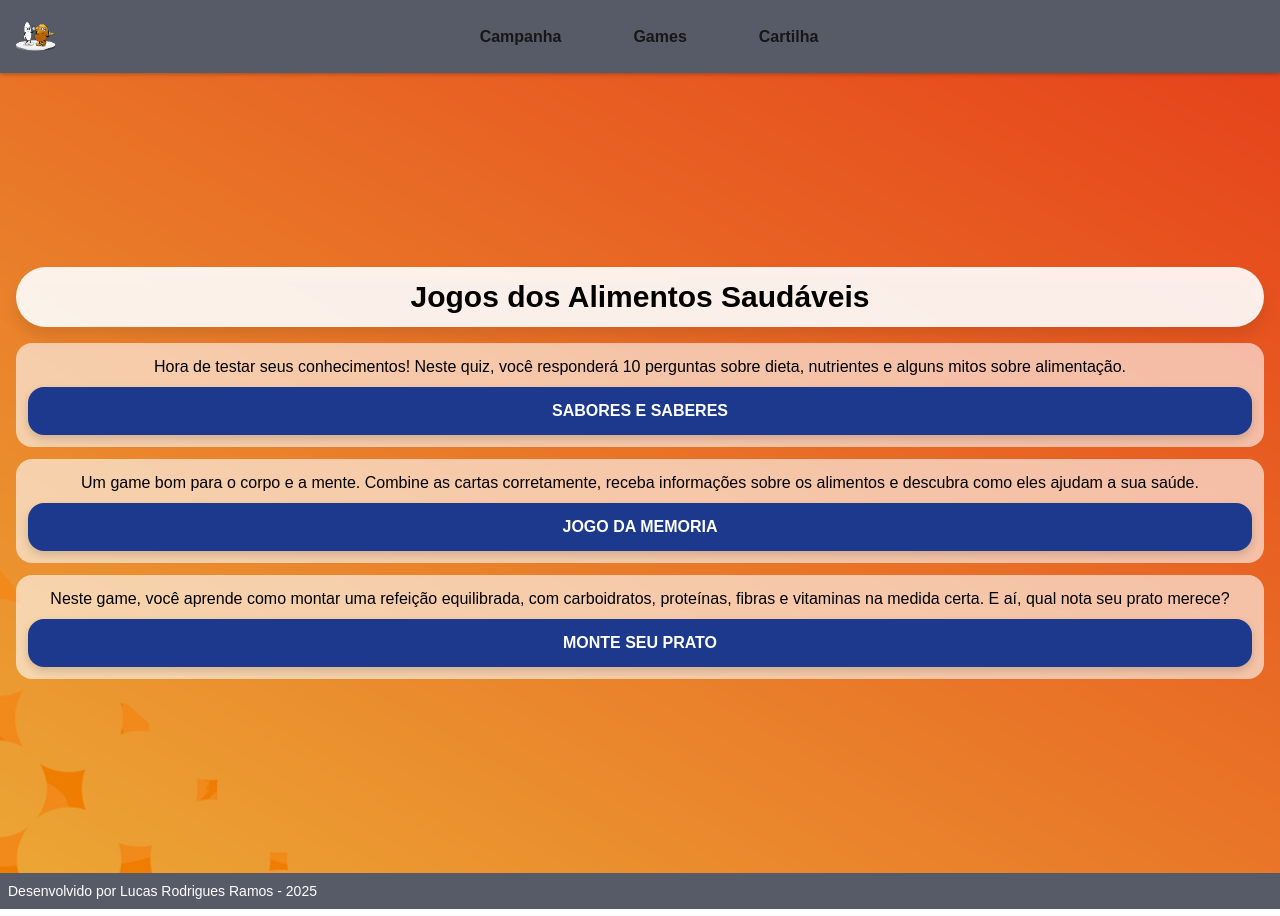
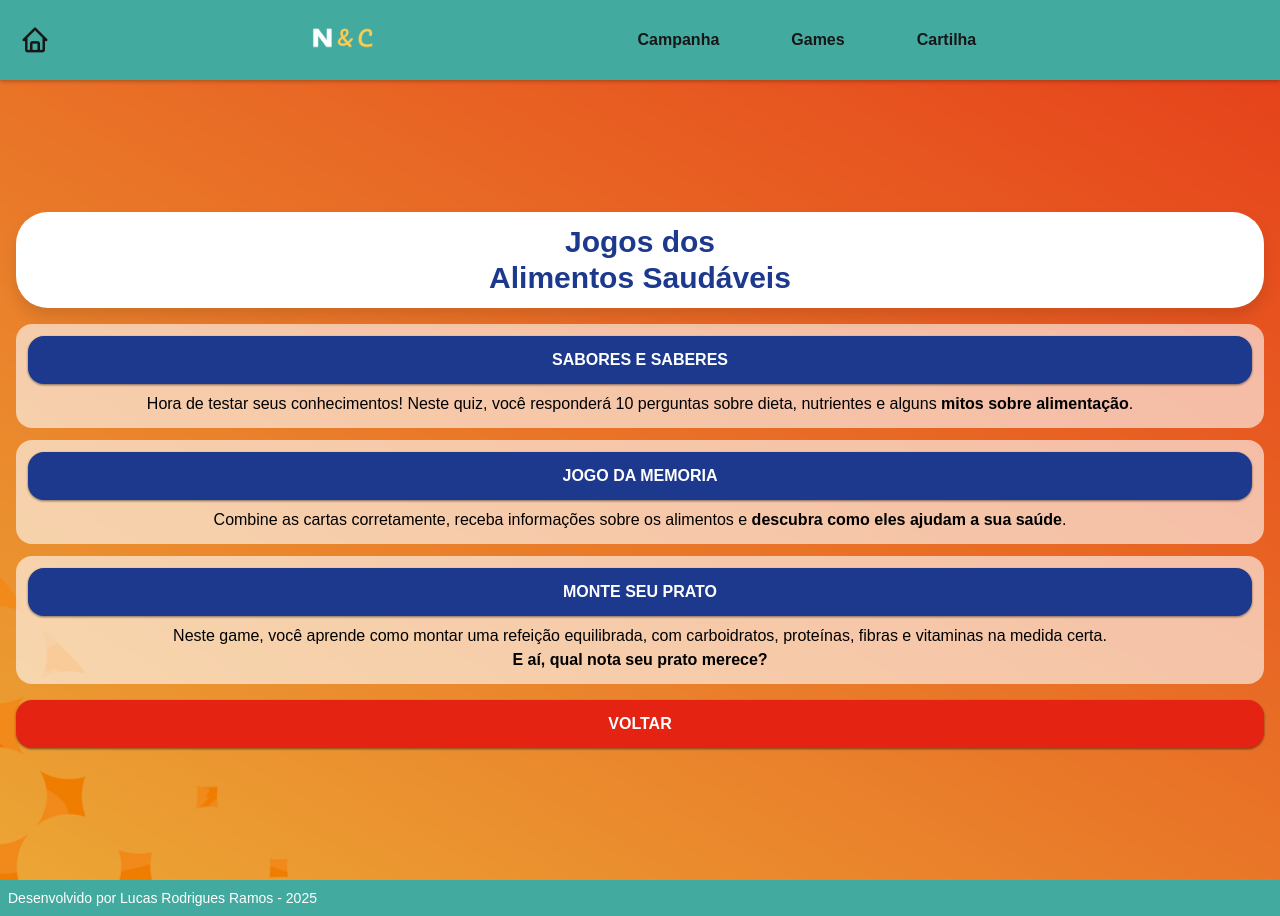
Before and after one commit to LucasRodrigues-ste/semana-da-saude-nx, a Next.js app: page /Games/GameSelector in a window 1280 px wide. Built offline with nearby package versions, Linux system fonts and the light colour scheme.

Commit message:
feat: visual polish

```diff
--- a/src/app/Booklet/page.tsx
+++ b/src/app/Booklet/page.tsx
@@ -4,6 +4,8 @@ import Hero from "@/components/Hero/Hero";
 import Footer from "@/components/Footer/Footer";
 import NavBar from "@/components/NavBar/NavBar";
 import dynamic from 'next/dynamic';
+import { GameButton } from "@/components/interface";
+import { ScrollToTopButton } from "@/components/scroll";
 
 const PDFViewer = dynamic(() =>
     import('@/components/PDFViewer/PDFViewer'), { ssr: false });
@@ -12,18 +14,29 @@ export default function About() {
 
     return (
         <>
-            <NavBar />
-                <Hero>
-                <div className=''>
+            <NavBar/>
+            <Hero>
+                <div>
                     <PDFViewer />
+
+                    <div className="flex justify-evenly p-0.5 space-x-2">
+
+                        <GameButton class="w-1/2 rounded-2xl bg-[#e42313] p-3 drop-shadow-xs drop-shadow-black/50 font-semibold text-center " gamename="VOLTAR" url="/" />
+
+                        <div className="w-1/2 rounded-2xl bg-blue-900 p-3 drop-shadow-xs drop-shadow-black/50 font-semibold text-center">
+                            <a className="inline-flex items-center space-x-0.5" href='\cartilha-nutri-stellantis.pdf' download><i className='p-0.5 bx bx-arrow-to-bottom text-2xl text-center text-white'></i>BAIXAR</a>
+                        </div>
+
+                    </div>
+
                 </div>
 
-                <div className=" p-3 rounded-3xl bg-red-600/70 drop-shadow-xs drop-shadow-black/50 text-white space-y-4 text-center indent-2">
-                    <a href='\cartilha-nutri-stellantis.pdf' download>BAIXE NOSSA CARTILHA</a>
-                </div>
+                <ScrollToTopButton />
 
-                </Hero>
+            </Hero>
             <Footer />
         </>
     );
 }
+
+// <i className='p-0.5 bx bx-arrow-to-bottom text-2xl text-center text-white'></i>
--- a/src/app/Games/FoodChoiceGame/page.tsx
+++ b/src/app/Games/FoodChoiceGame/page.tsx
@@ -117,26 +117,26 @@ const evaluateChoices = () => {
         <>
             <NavBar />
             <Hero>
-                <h2 className="rounded-4xl bg-white/70 text-center text-black text-3xl font-extrabold drop-shadow-xl">
+                <h2 className="rounded-4xl bg-white text-center p-3 text-blue-900 text-3xl font-extrabold drop-shadow-xl">
                     Monte seu Prato
                 </h2>
 
                 <div className="rounded-4xl p-3 flex flex-col space-y-2 text-black">
                     {showResults && (
                         <>
-                            <div className={`rounded-2xl bg-white/75 p-2 flex justify-evenly text-balck ${getFeedbackColor(score)}`}>
+                            <div className={`rounded-2xl bg-white/75 p-3 flex justify-evenly text-balck ${getFeedbackColor(score)}`}>
                                 <span className='font-bold text-3xl'>Adequação:</span>
                                 <div className='font-bold text-3xl'>{score}%</div>
                             </div>
 
-                            <div className={`rounded-2xl bg-white/75 p-2 text-3xl text-center ${getFeedbackColor(score)}`}>
+                            <div className={`rounded-2xl bg-white/75 p-5 text-3xl text-center ${getFeedbackColor(score)}`}>
                                 {feedback}
                             </div>
                         </>
                     )}
 
                     {!showResults && (
-                        <div className="rounded-2xl bg-white/95 p-2 text-center font-bold sticky top-2 z-10">
+                        <div className="rounded-2xl bg-white/80 p-2 text-center  sticky top-2 z-10">
                             {selectedFoods.length}/{maxSelections} alimentos selecionados
                         </div>
                     )}
@@ -167,14 +167,14 @@ const evaluateChoices = () => {
                     )}
 
                     <div className="flex justify-evenly p-0.5 space-x-2 text-white text-center">
-                            <GameButton class="w-1/2 rounded-2xl bg-red-500 p-3 " gamename="Voltar ao menu" url="/Games/GameSelector"/>
+                            <GameButton class="w-1/2 rounded-2xl bg-[#e42313] p-3 uppercase font-semibold " gamename="Voltar" url="/Games/GameSelector"/>
                         <button
-                            className={`w-1/2 rounded-2xl p-3 ${selectedFoods.length === maxSelections ? 'bg-blue-700' : 'bg-gray-400 cursor-not-allowed'
+                            className={`w-1/2 rounded-2xl p-3 font-semibold uppercase ${selectedFoods.length === maxSelections ? 'bg-blue-900' : 'bg-gray-400 cursor-not-allowed'
                                 }`}
                             onClick={evaluateChoices}
                             disabled={selectedFoods.length !== maxSelections}
                         >
-                            Avaliar alimentação
+                            avaliar
                         </button>
 
                     </div>
--- a/src/app/Games/GameSelector/page.tsx
+++ b/src/app/Games/GameSelector/page.tsx
@@ -12,37 +12,39 @@ export default function GameSelector() {
 
             <Hero>
 
-                <h1 className="rounded-4xl bg-white/90 text-center text-black text-3xl font-extrabold drop-shadow-xl p-3">Jogos dos Alimentos Saudáveis</h1>
+                <h1 className="rounded-4xl bg-white text-center text-blue-900 text-3xl font-extrabold drop-shadow-xl p-3">Jogos dos <br /> Alimentos Saudáveis </h1>
 
                 <div className="space-y-3">
 
                     <div className="rounded-2xl bg-white/60 p-3 flex flex-col space-y-2 text-black text-center">
+                        <GameButton class="uppercase rounded-2xl bg-blue-900 p-3 text-white text-center text-5 font-bold  drop-shadow-xs drop-shadow-black/50" gamename="Sabores e Saberes" url="/Games/QuizGame" />
                         <p>
-                            Hora de testar seus conhecimentos! Neste quiz, você responderá 10 perguntas sobre dieta, nutrientes e alguns mitos sobre alimentação.
+                            Hora de testar seus conhecimentos! Neste quiz, você responderá 10 perguntas sobre dieta, nutrientes e alguns <strong>mitos sobre alimentação</strong>.
                         </p>
 
-                            <GameButton class="uppercase rounded-2xl bg-blue-900 p-3 text-white text-center text-5 font-bold drop-shadow-lg" gamename="Sabores e Saberes" url="/Games/QuizGame"/>
                     </div>
 
                     <div className="rounded-2xl bg-white/60 p-3 flex flex-col space-y-2 text-black text-center">
 
+                        <GameButton class="uppercase rounded-2xl bg-blue-900 p-3 text-white text-center text-5 font-bold  drop-shadow-xs drop-shadow-black/50" gamename="Jogo da Memoria" url="/Games/MemoryGame" />
                         <p>
-                            Um game bom para o corpo e a mente. Combine as cartas corretamente, receba informações sobre os alimentos e descubra como eles ajudam a sua saúde.
+                            Combine as cartas corretamente, receba informações sobre os alimentos e <strong>descubra como eles ajudam a sua saúde</strong>.
                         </p>
 
-                            <GameButton class="uppercase rounded-2xl bg-blue-900 p-3 text-white text-center text-5 font-bold drop-shadow-lg " gamename="Jogo da Memoria" url="/Games/MemoryGame"/>
                     </div>
 
                     <div className="rounded-2xl bg-white/60 p-3 flex flex-col space-y-2 text-black text-center">
 
+                        <GameButton class="uppercase rounded-2xl bg-blue-900 p-3 text-white text-center text-5 font-bold  drop-shadow-xs drop-shadow-black/50" gamename="Monte seu Prato" url="/Games/FoodChoiceGame" />
                         <p>
-                           Neste game, você aprende como montar uma refeição equilibrada, com carboidratos, proteínas, fibras e vitaminas na medida certa. E aí, qual nota seu prato merece?
+                            Neste game, você aprende como montar uma refeição equilibrada, com carboidratos, proteínas, fibras e vitaminas na medida certa. <br/> <strong>E aí, qual nota seu prato merece?</strong>
                         </p>
 
-                            <GameButton class="uppercase rounded-2xl bg-blue-900 p-3 text-white text-center text-5 font-bold drop-shadow-lg" gamename="Monte seu Prato" url="/Games/FoodChoiceGame"/>
                     </div>
 
                 </div>
+
+                <GameButton class="uppercase rounded-2xl bg-[#e42313] p-3 text-white text-center text-5 font-bold  drop-shadow-xs drop-shadow-black/50" gamename="Voltar" url="/" />
 
             </Hero>
 
--- a/src/app/Games/MemoryGame/page.tsx
+++ b/src/app/Games/MemoryGame/page.tsx
@@ -83,7 +83,7 @@ export default function MemoryGame() {
     <>
       <NavBar />
       <Hero>
-        <h2 className="rounded-4xl bg-white/90 text-center text-black text-3xl font-extrabold drop-shadow-xl p-2">
+        <h2 className="rounded-4xl bg-white/90 text-center text-blue-900 text-3xl font-extrabold drop-shadow-xl p-2">
           Jogo da Memória
         </h2>
 
@@ -118,7 +118,7 @@ export default function MemoryGame() {
             ))}
           </div>
 
-            <GameButton class="rounded-2xl bg-red-500 drop-shadow-lg p-3 text-white text-center" gamename="Voltar ao menu" url="/Games/GameSelector"/>
+            <GameButton class="rounded-2xl bg-[#e42313] drop-shadow-lg p-3 uppercase font-semibold text-white text-center" gamename="Voltar" url="/Games/GameSelector"/>
 
           {matchedPairs === cards.length / 2 && (
             <div className="rounded-4xl bg-green-200 text-center text-black p-3 mt-4 font-bold">
--- a/src/app/Games/QuizGame/page.tsx
+++ b/src/app/Games/QuizGame/page.tsx
@@ -45,17 +45,17 @@ export default function QuizGame() {
       <NavBar />
       <Hero>
 
-        <h2 className="rounded-4xl bg-white/50 backdrop:blur-md text-center text-black text-3xl font-extrabold drop-shadow-xl">
+        <h2 className="rounded-4xl p-3 bg-white backdrop:blur-md text-center text-blue-900 text-3xl font-extrabold drop-shadow-xl">
           Sabores e Saberes
         </h2>
 
         {perguntaAtual && (
-          <div className="rounded-4xl bg-white/50 backdrop:blur-md p-3 flex flex-col space-y-2 text-black">
-            <div className="rounded-2xl bg-white/75 p-3 text-center drop-shadow-lg drop-shadow-black/25">
+          <div className="rounded-2xl bg-white/50 backdrop:blur-md p-3 flex flex-col space-y-2 text-black">
+            <div className="rounded-2xl bg-white/75 p-3 text-center drop-shadow-lg drop-shadow-black/25 text-blue-900 font-bold">
               {indiceAtual + 1}/10
             </div>
 
-            <div className="rounded-2xl bg-white/75 p-3 text-center drop-shadow-lg drop-shadow-black/25">
+            <div className="rounded-2xl bg-white/75 p-3 text-center drop-shadow-lg drop-shadow-black/25 font-bold ">
               {perguntaAtual.pergunta}
             </div>
 
@@ -80,7 +80,7 @@ export default function QuizGame() {
             {!mostrarCuriosidade && (
               <div className="flex justify-evenly p-0.5 space-x-2 text-white">
                 <button
-                  className="w-full rounded-2xl bg-blue-700 drop-shadow-lg drop-shadow-black/50 p-3"
+                  className="w-full rounded-2xl bg-blue-900 drop-shadow-lg drop-shadow-black/50 p-3"
                   onClick={handleResponder}
                 >
                   Responder Pergunta
@@ -94,7 +94,7 @@ export default function QuizGame() {
                   ? "✅ Resposta correta!"
                   : "❌ Resposta incorreta."}
                 <br />
-                <strong>Curiosidade:</strong> {perguntaAtual.curiosidade}
+                <strong>Curiosidade:</strong> <br/> <span className="">{perguntaAtual.curiosidade}</span>
                 <br />
                 <button
                   className="w-full mt-2 rounded-2xl bg-blue-700 drop-shadow-lg drop-shadow-black/50 p-3 text-white"
@@ -117,7 +117,7 @@ export default function QuizGame() {
           </div>
         )}
 
-        <GameButton class="rounded-2xl bg-red-500 drop-shadow-lg p-3 text-white text-center" gamename="Voltar ao menu" url="/Games/GameSelector" />
+        <GameButton class="rounded-2xl bg-[#e42313] drop-shadow-lg p-3 text-white uppercase font-semibold text-center" gamename="Voltar" url="/Games/GameSelector" />
 
       </Hero>
       <Footer />
--- a/src/components/Footer/Footer.tsx
+++ b/src/components/Footer/Footer.tsx
@@ -3,7 +3,7 @@ export default function Footer() {
     const currentYear = new Date().getFullYear();
 
     return (
-        <footer className="bg-[#575b68] p-2 text-sm flex flex-row">
+        <footer className="bg-[#43aaa0] p-2 text-sm flex flex-row">
             <p className="text-white" >Desenvolvido por Lucas Rodrigues Ramos - {currentYear}</p>
         </footer>
     );
--- a/src/components/Hero/Hero.tsx
+++ b/src/components/Hero/Hero.tsx
@@ -6,7 +6,7 @@ interface HeroProps {
 
 export default function Hero(props: HeroProps) {
     return (
-        <div className="hero bg-[url('/images/Backgrounds/15929-BG-Jogos-Camp-Educacao-Nutri-Stellantis-02-1080x1920px.png')] bg-no-repeat bg-cover">
+        <div className="hero bg-[url('/images/Backgrounds/15929-BG-Jogos-Camp-Educacao-Nutri-Stellantis-02-1080x1920px.png')] bg-no-repeat bg-cover ">
 
             {props.children}
         </div>
--- a/src/components/NavBar/NavBar.tsx
+++ b/src/components/NavBar/NavBar.tsx
@@ -1,10 +1,10 @@
 'use client'
 
 import { useState } from "react";
-import logo from "../../../public/images/15929 Mascote.png"
 import { NavItem } from "../NavItem/NavItem";
 import Link from "next/link";
 import Image from "next/image";
+import nec from "../../../public/images/nec.png"
 
 export default function NavBar() {
 
@@ -12,11 +12,13 @@ export default function NavBar() {
 
     return (
 
-        <header className="bg-[#575b68] drop-shadow-sm drop-shadow-black/30 relative flex justify-between items-center p-3 z-20">
+        <header className="bg-[#43aaa0] drop-shadow-sm drop-shadow-black/30 relative flex justify-between items-center p-3 z-20">
 
             <Link href="/">
-                <Image src={logo.src} alt="Logo Stellantis"  width={200} height={200} quality={100} className="w-10 sm:w-12 hover:scale-110 transition-all" />
+                <i className="bx bx-home cursor-pointer text-3xl p-2"></i>
             </Link>
+
+            <Image src={nec} alt="N&C" width={100} height={100} quality={100}/>
 
             <ul className="hidden xl:flex items-center gap-12 font-semibold text-base">
                 <li className="p-3 hover:bg-sky-300 rounded-2xl"><NavItem menuname='Campanha' url='/'></NavItem></li>
@@ -24,15 +26,11 @@ export default function NavBar() {
                 <li className="p-3 hover:bg-sky-300 rounded-2xl" ><NavItem menuname='Cartilha' url='/Booklet'></NavItem></li>
             </ul>
 
-            <div className="xl:hidden">
-                Bem vindo
-            </div>
-
-            <i className="bx bx-menu xl:invisible block text-3xl cursor-pointer"
+            <i className="bx bx-menu xl:invisible block text-3xl cursor-pointer p-2"
                 onClick={() => setIsMenuOpen(!isMenuOpen)}></i>
 
             <div
-                className={`absolute xl:invisible top-12 right-0 w-3xs rounded-2xl bg-white/90 backdrop:blur-sm text-black font-semibold flex flex-col items-center transition-all duration-300
+                className={`absolute xl:invisible top-12 right-0 w-3xs rounded-2xl bg-white/90 backdrop:blur-sm text-blue-900 flex flex-col items-center transition-all duration-300
                 ${isMenuOpen ? "opacity-100 pointer-events-auto scale-100" : "opacity-0 pointer-events-none - translate-y-4 scale-95"}`}
             >
 
--- /dev/null
+++ b/src/components/scroll.tsx
@@ -0,0 +1,15 @@
+const isBrowser = () => typeof window !== 'undefined';
+function scrollToTop() {
+    if (!isBrowser()) return;
+    window.scrollTo({ top: 0, behavior: 'smooth' });
+}
+
+export function ScrollToTopButton() {
+    return (
+        <button
+            className="fixed bottom-7 right-0 p-1 z-10" onClick={scrollToTop}>
+
+            <i className="bx bx-up-arrow-circle text-4xl text-white"></i>
+        </button>
+    );
+}
```
Also changed, not shown: src/app/page.tsx (+27 -23 lines), public/images/nec.png (added).
